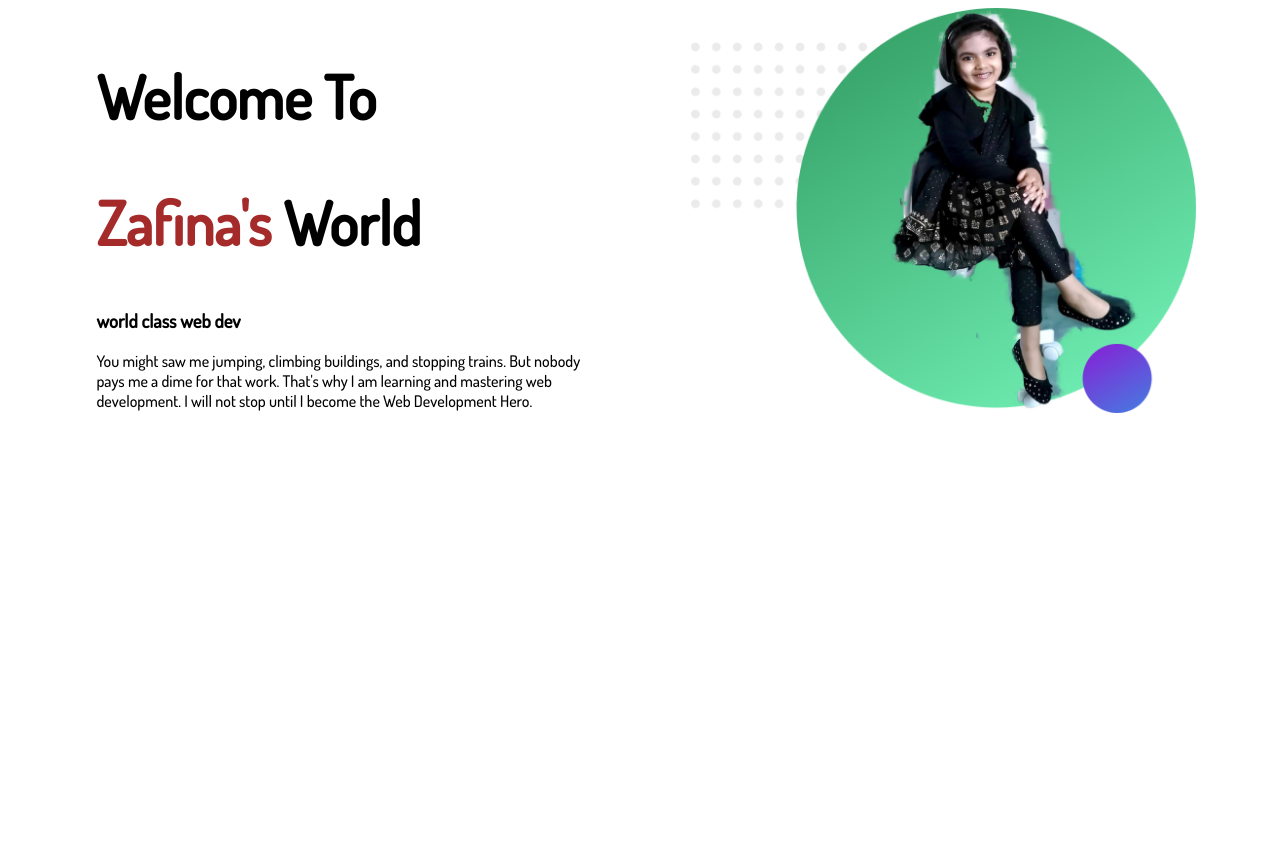
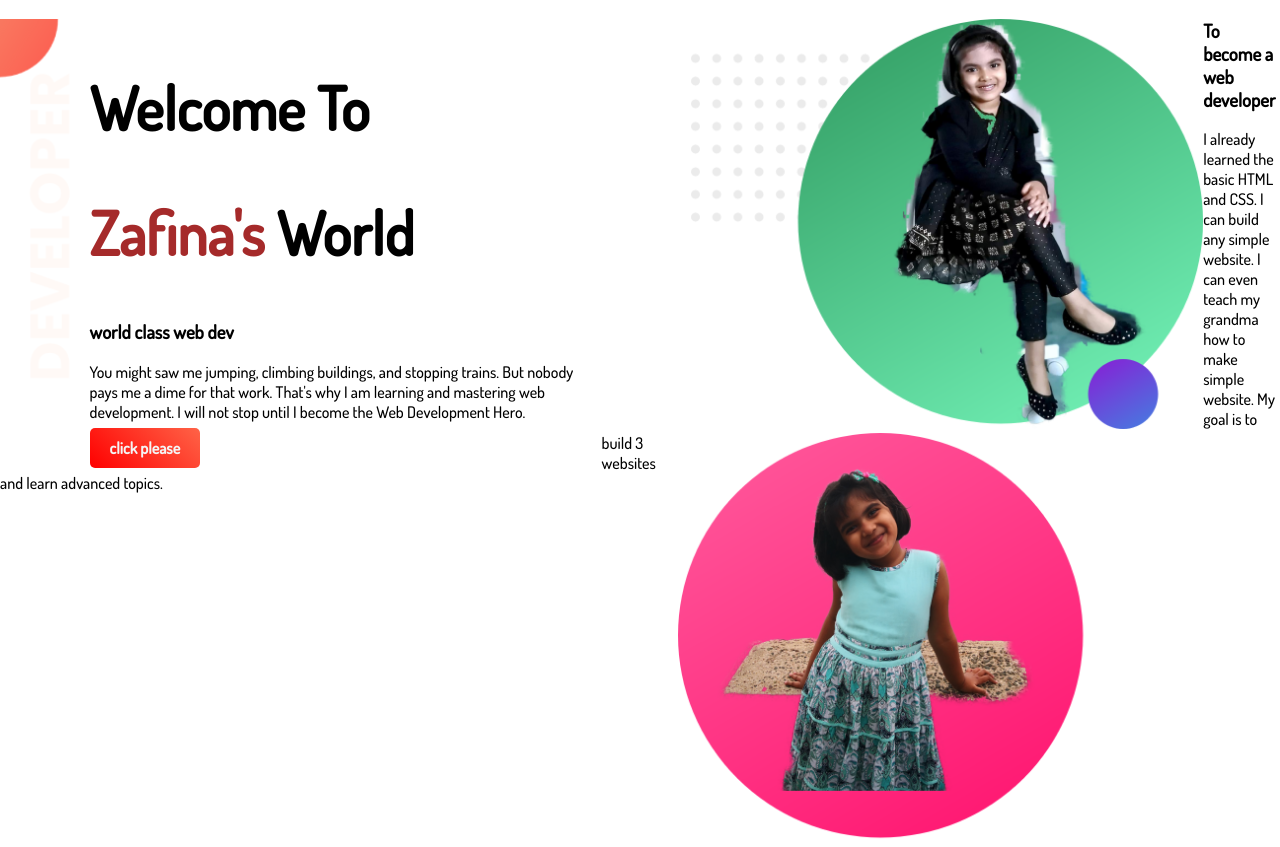
Before and after one commit to shubeen/web-portfolio, a plain HTML site: page index.html in a window 1280 px wide. Before the commit the page ends 800 px from the top, so only its background shows below. Drawn offline with Linux system fonts and the light colour scheme.

Commit message:
top part done

```diff
--- a/index.html
+++ b/index.html
@@ -8,16 +8,25 @@
     <link rel="stylesheet" href="style.css">
 </head>
 <body>
-    <section>
+    <section class="top-banner">
 
         <div class="half">
             <h1>Welcome To </h1>
             <h1><span class="highlight">Zafina's</span> World</h1>
             <h3>world class web dev</h3>
             <p>You might saw me jumping, climbing buildings, and stopping trains. But nobody pays me a dime for that work. That's why I am learning and mastering web development. I will not stop until I become the Web Development Hero.</p>
+            <a class="link-button" target="_new" href="https://www.linkedin.com/in/zahidur-rahman-9782543a/"> click please</a>
         </div>
         <div class="half">
             <img src="image 13.png" alt="">
+        </div>
+        <div class="bottom-half">
+            <img src="image 11.png" alt="">
+        </div>
+
+        <div>
+            <h3>To become a web developer</h3>
+            <p>I already learned the basic HTML and CSS. I can build any simple website. I can even teach my grandma how to make simple website. My goal is to build 3 websites and learn advanced topics.</p>
         </div>
 
 
--- a/style.css
+++ b/style.css
@@ -1,5 +1,6 @@
 body{
     font-family: 'Dosis', sans-serif;
+    margin: 0px;
 }
 .highlight{
     color: brown;
@@ -17,3 +18,28 @@ h1{
 .half img{
     width: 100%;
 }
+.top-banner{
+    background-image: url(top-banner.png );
+    background-repeat: no-repeat;
+}
+section{
+    height: 500px;
+}
+.link-button{
+    text-decoration: none;
+    background-image: linear-gradient(45deg,red,tomato);
+    padding: 10px 20px;
+    border-radius: 5px;
+    color: whitesmoke;
+    font-weight: 700;
+}
+
+.bottom-half img{
+    width: 100%;
+}
+.bottom-half{
+    width: 40%;
+    float: right;
+    margin-right: 5%;
+    padding-right: 2%;
+}
```
Also changed, not shown: image 11.png (added), top-banner.png (added), zafinaB.jpg (added), 1 other file.
